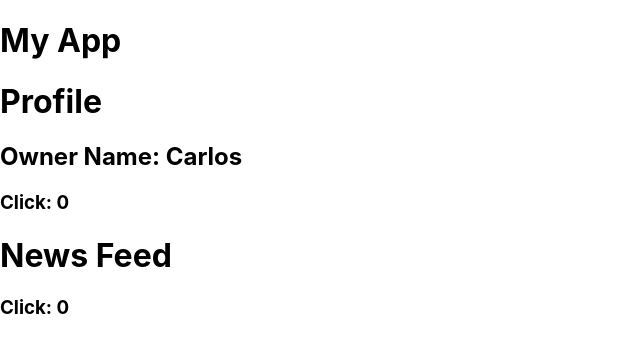
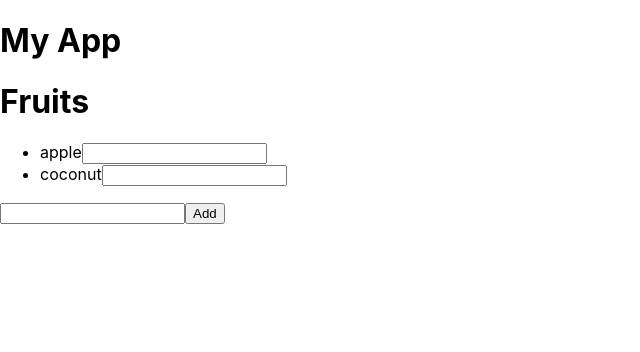
Before and after one commit to mercado-carlos/react-typescript-web-development, a React (Create React App) app: page / in a window 1280 px wide. Shown: the top 352 px of the page, without its empty margins (0-640 px from the left). Built offline with nearby package versions, Linux system fonts and the light colour scheme.

Commit message:
List and Keys

```diff
--- a/src/App.tsx
+++ b/src/App.tsx
@@ -1,18 +1,13 @@
 import React from 'react';
 import './App.css';
 
-import TrackClick from './components/TrackClick';
-import Profile from './components/Profile';
-import NewsFeed from './components/NewsFeed';
+import { Fruits } from './components/Fruits';
 
 const App: React.FC = () => {
     return (
         <React.Fragment>
             <h1>My App</h1>
-            {/* <TrackClick renderProps={(click) => <Profile click={click} />} />
-            <TrackClick renderProps={(click) => <NewsFeed click={click} />} /> */}
-            <Profile ownerName="Carlos" />
-            <NewsFeed />
+            <Fruits />
         </React.Fragment>
     );
 };
--- /dev/null
+++ b/src/components/Fruits/index.tsx
@@ -0,0 +1,48 @@
+import React from 'react';
+
+import { FruitsProps, FruitsState } from './interface';
+
+export class Fruits extends React.Component<FruitsProps, FruitsState> {
+    constructor(props: FruitsProps) {
+        super(props);
+
+        this.state = {
+            fruits: ['apple', 'coconut'],
+            newFruit: '',
+        };
+    }
+
+    handleInputOnChange = (event: React.ChangeEvent<HTMLInputElement>) => {
+        this.setState({
+            newFruit: event.currentTarget.value,
+        });
+    };
+
+    handleAddButtonClick = () => {
+        this.setState({
+            fruits: [this.state.newFruit, ...this.state.fruits],
+        });
+    };
+
+    render() {
+        const { fruits, newFruit } = this.state;
+
+        const fruitsUI = fruits.map((fruit) => {
+            return (
+                <li key={fruit}>
+                    <span>{fruit}</span>
+                    <input />
+                </li>
+            );
+        });
+
+        return (
+            <div>
+                <h1>Fruits</h1>
+                <ul>{fruitsUI}</ul>
+                <input value={newFruit} onChange={this.handleInputOnChange} />
+                <button onClick={this.handleAddButtonClick}>Add</button>
+            </div>
+        );
+    }
+}
--- /dev/null
+++ b/src/components/Fruits/interface.ts
@@ -0,0 +1,6 @@
+export interface FruitsProps {}
+
+export interface FruitsState {
+    fruits: string[];
+    newFruit: string;
+}
```
